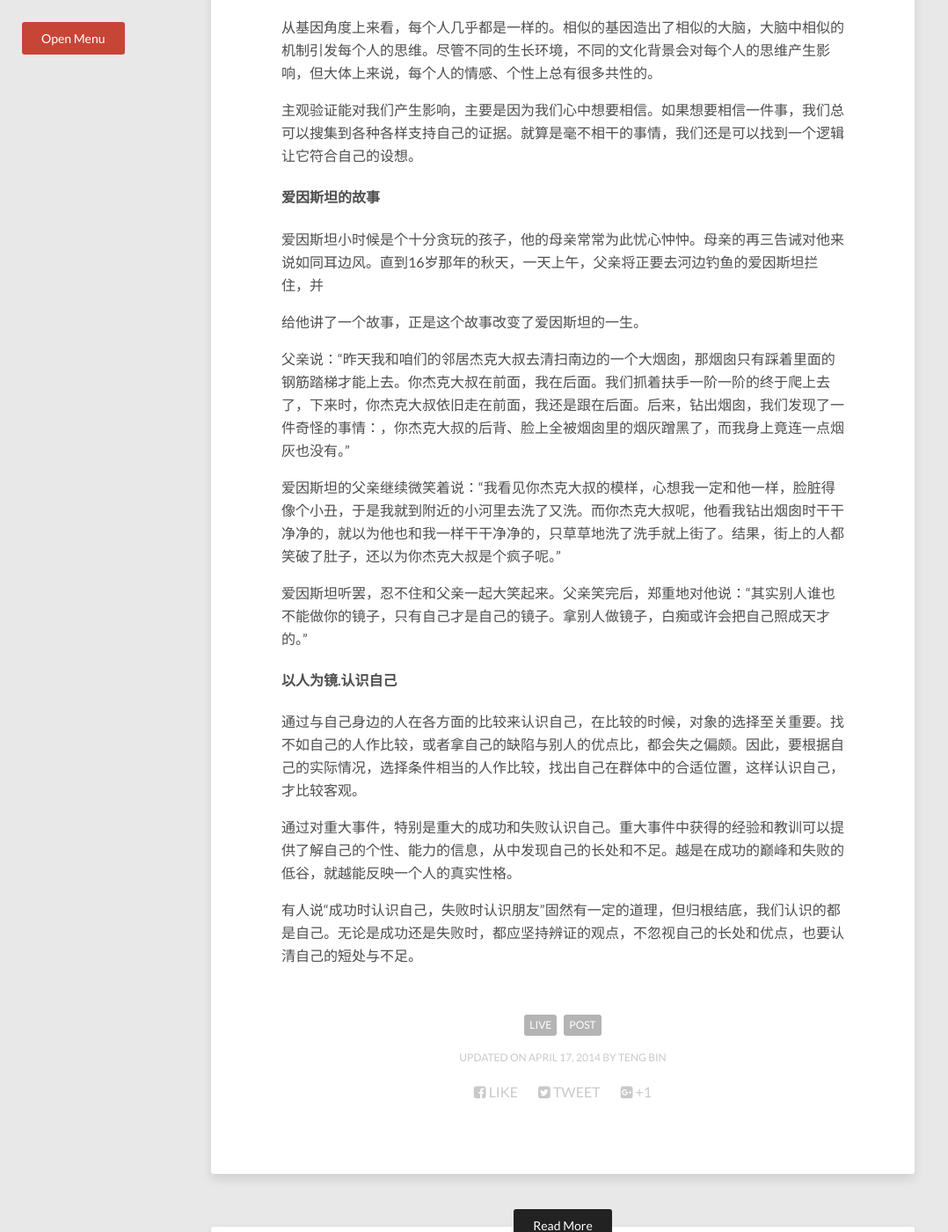
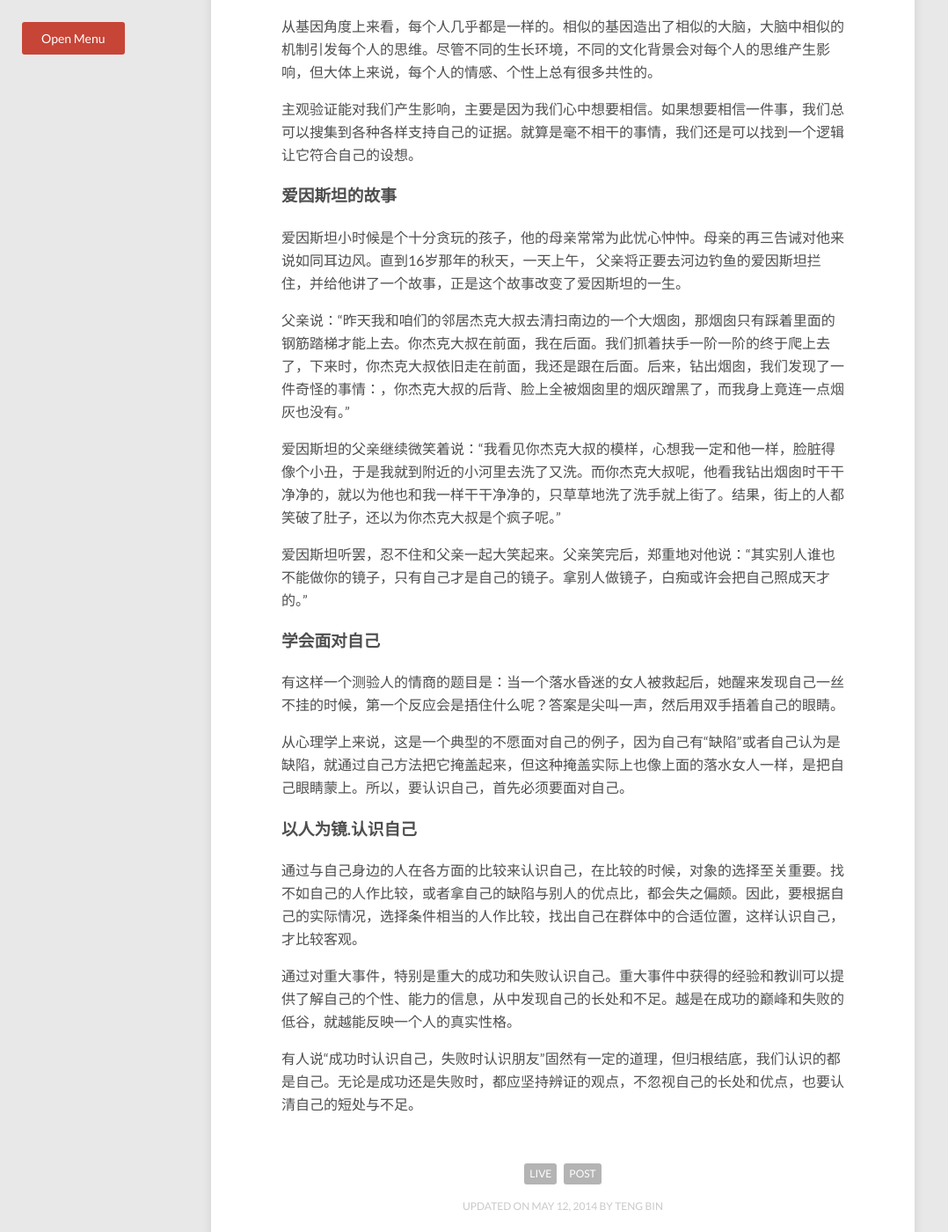
Before and after one commit to tengbinlive/tengbinlive.github.io, a Jekyll site: the page built from _posts/2014-05-12-live.md, in a window 1280 px wide and 1400 px high, scrolled down 826 px. Shown: the whole window at 88% size, without its empty margins (0-1078 px from the left). Built offline with Jekyll 4.4.1, drawn with Linux system fonts in a browser that asks for light colours; nearby versions of some CDN libraries; some of the changed text lies outside the part shown.

Commit message:
no message

```diff
--- a/_posts/2014-04-17-live.md
+++ b/_posts/2014-05-12-live.md
@@ -2,7 +2,7 @@
 layout: post
 title: 巴纳姆效应
 description: "福勒效应即巴纳姆效应."
-modified: 2014-04-17
+modified: 2014-05-12
 tags: [live , post]
 ---
 
@@ -11,14 +11,18 @@
 人们常常认为一种笼统的、一般性的人格描述十分准确地揭示了自己的
 
 
-#### 巴纳姆效应特点
+
+
+### 巴纳姆效应特点
 
 心理学上将这种倾向称为“巴纳姆效应”(Barnum effect)。
 
 巴纳姆效应又叫福勒效应，因为它最早是由心理学家伯特伦·福勒于1948年通过试验证明的。这个效应是以一位广受欢迎的著名魔术师肖曼·巴纳姆来命名的。
 
 
-#### 产生原因
+
+
+### 产生原因
 
 在心理学上，“巴纳姆效应”产生的原因被认为是“主观验证”（subjective validation）的作用。[1]主观验证的意思是，当有一条观点专门来描述你本人的时候，你就很有可能会接受这一观点。在我们的头脑中，“自我”占据了大部分的空间，所有关于“我”的东西都是很重要的。我们的车牌号码、手机铃声、电脑桌面、卧室的墙纸自己都会精心设计，为的就是体现自己独特的个性。
 
@@ -27,11 +31,12 @@
 主观验证能对我们产生影响，主要是因为我们心中想要相信。如果想要相信一件事，我们总可以搜集到各种各样支持自己的证据。就算是毫不相干的事情，我们还是可以找到一个逻辑让它符合自己的设想。
 
 
-#### 爱因斯坦的故事
 
-爱因斯坦小时候是个十分贪玩的孩子，他的母亲常常为此忧心忡忡。母亲的再三告诫对他来说如同耳边风。直到16岁那年的秋天，一天上午，父亲将正要去河边钓鱼的爱因斯坦拦住，并
 
-给他讲了一个故事，正是这个故事改变了爱因斯坦的一生。
+### 爱因斯坦的故事
+
+爱因斯坦小时候是个十分贪玩的孩子，他的母亲常常为此忧心忡忡。母亲的再三告诫对他来说如同耳边风。直到16岁那年的秋天，一天上午，
+父亲将正要去河边钓鱼的爱因斯坦拦住，并给他讲了一个故事，正是这个故事改变了爱因斯坦的一生。
 
 父亲说：“昨天我和咱们的邻居杰克大叔去清扫南边的一个大烟囱，那烟囱只有踩着里面的钢筋踏梯才能上去。你杰克大叔在前面，我在后面。我们抓着扶手一阶一阶的终于爬上去了，下来时，你杰克大叔依旧走在前面，我还是跟在后面。后来，钻出烟囱，我们发现了一件奇怪的事情：，你杰克大叔的后背、脸上全被烟囱里的烟灰蹭黑了，而我身上竟连一点烟灰也没有。”
 
@@ -40,7 +45,18 @@
 爱因斯坦听罢，忍不住和父亲一起大笑起来。父亲笑完后，郑重地对他说：“其实别人谁也不能做你的镜子，只有自己才是自己的镜子。拿别人做镜子，白痴或许会把自己照成天才的。”
 
 
-#### 以人为镜.认识自己
+
+
+### 学会面对自己
+
+有这样一个测验人的情商的题目是：当一个落水昏迷的女人被救起后，她醒来发现自己一丝不挂的时候，第一个反应会是捂住什么呢？答案是尖叫一声，然后用双手捂着自己的眼睛。
+
+从心理学上来说，这是一个典型的不愿面对自己的例子，因为自己有“缺陷”或者自己认为是缺陷，就通过自己方法把它掩盖起来，但这种掩盖实际上也像上面的落水女人一样，是把自己眼睛蒙上。所以，要认识自己，首先必须要面对自己。
+
+
+
+
+### 以人为镜.认识自己
 
 通过与自己身边的人在各方面的比较来认识自己，在比较的时候，对象的选择至关重要。找不如自己的人作比较，或者拿自己的缺陷与别人的优点比，都会失之偏颇。因此，要根据自己的实际情况，选择条件相当的人作比较，找出自己在群体中的合适位置，这样认识自己，才比较客观。
 
```
